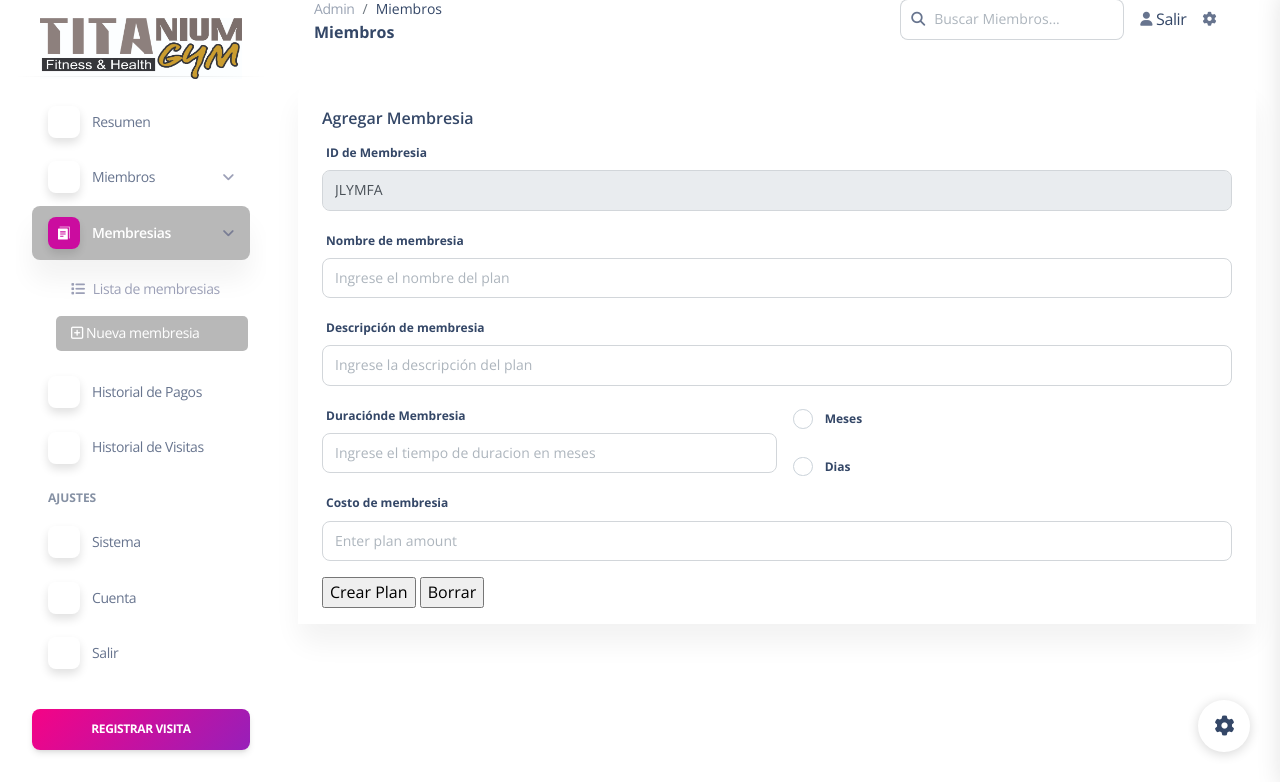
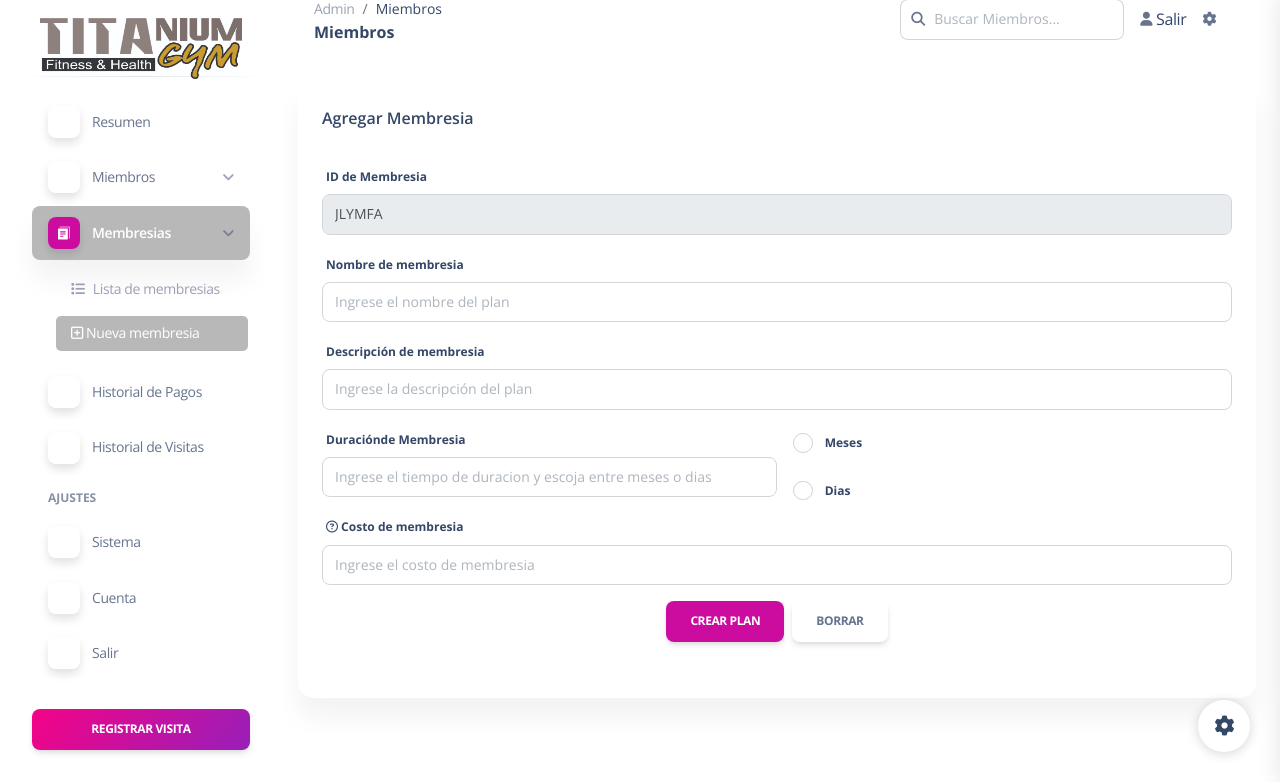
Before and after one commit to migocr/titanGym, a PHP site: page /gym_l/dashboard/admin/new_plan.php in a window 1280 px wide. Shown: the part 18-800 px from the top of the page. Run offline with PHP 8.4, Linux system fonts and the light colour scheme; a user stored in the database is signed in; some libraries are stand-ins or nearby versions.

```diff
--- a/dashboard/admin/new_plan.php
+++ b/dashboard/admin/new_plan.php
@@ -51,7 +51,10 @@ $backgroundColor =  $_SESSION['backgroundColor'];
 				<div class="card mb-4">
 					<div class="card-header pb-0">
 						<h6>Agregar Membresia</h6>
-						<form id="form1" name="form1" method="post" class="a1-container" action="submit_plan_new.php">
+
+					</div>
+					<div class="card-body">
+					<form id="form1" name="form1" method="post" class="a1-container" action="submit_plan_new.php">
 							<div class="form-group">
 								<label for="example-text-input" class="form-control-label">ID de Membresia</label>
 								<?php
@@ -78,7 +81,7 @@ $backgroundColor =  $_SESSION['backgroundColor'];
 										align-items: center;">
 								<div class="form-group" style="width:50%;">
 									<label for="example-text-input" class="form-control-label">Duraciónde Membresia</label>
-									<input class="form-control" type="number" name="planval" id="planVal" placeholder="Ingrese el tiempo de duracion en meses" size="40" required>
+									<input class="form-control" type="number" name="planval" id="planVal" placeholder="Ingrese el tiempo de duracion y escoja entre meses o dias" size="40" required>
 								</div>
 								<div style="margin-left:1em;">
 									<div class="form-check mb-3">
@@ -94,16 +97,16 @@ $backgroundColor =  $_SESSION['backgroundColor'];
 							</div>
 
 							<div class="form-group">
-								<label for="example-text-input" class="form-control-label">Costo de membresia</label>
-								<input class="form-control" type="number" name="amount" id="planAmnt" placeholder="Enter plan amount" size="40" required>
+								<label for="example-text-input" class="form-control-label"><i class="fa-regular fa-circle-question costo"></i> Costo de membresia</label>
+								<input class="form-control" type="number" name="amount" id="planAmnt" placeholder="Ingrese el costo de membresia" size="40" required>
 
 
 
 							</div>
 
-							<div class="form-group">
-								<input class="a1-btn a1-blue" type="submit" name="submit" id="submit" value="Crear Plan" >
-								<input class="a1-btn a1-blue" type="reset" name="reset" id="reset" value="Borrar">
+							<div class="form-group d-flex justify-content-center">
+								<input class="btn btn-primary center text-center mx-1" type="submit" name="submit" id="submit" value="Crear Plan" >
+								<input class="btn btn-default center text-center mx-1" type="reset" name="reset" id="reset" value="Borrar">
 							</div>
 
 						</form>
```
Also changed, not shown: 1 other file.
